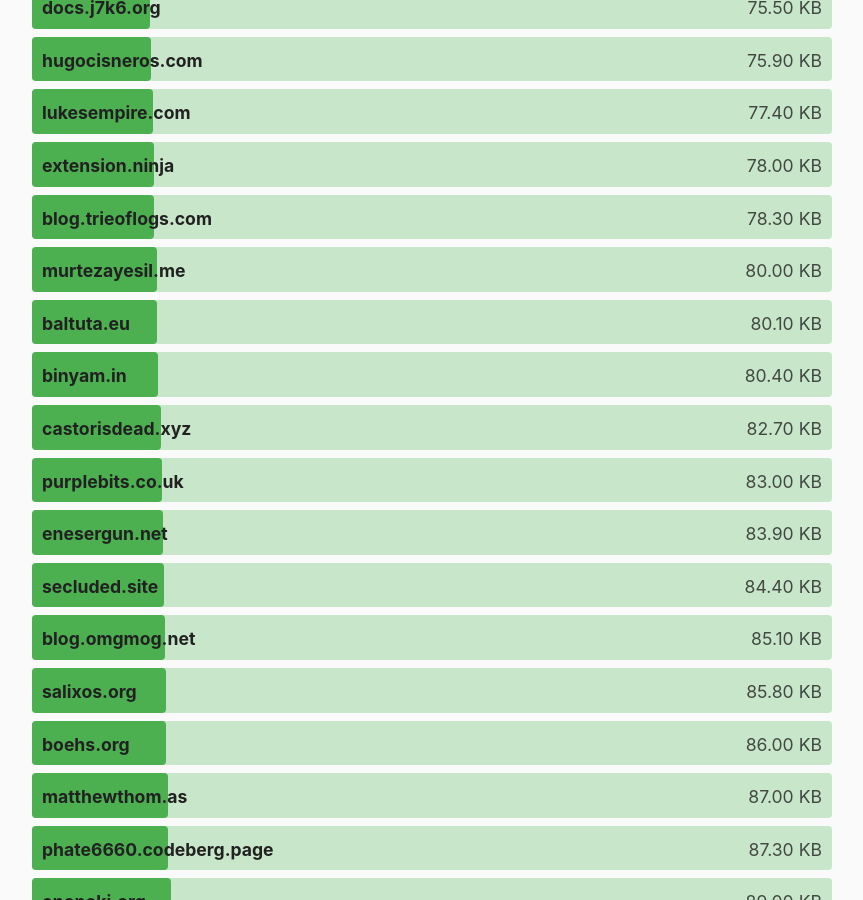
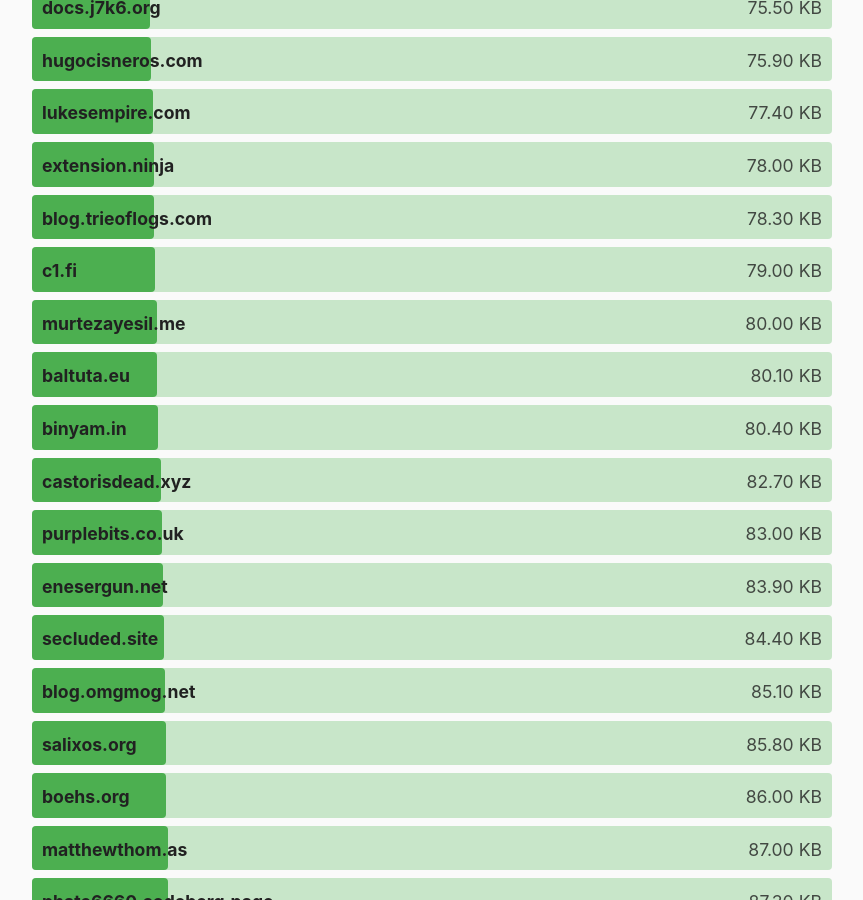
Before and after one commit to kevquirk/512kb.club, a Jekyll site: the page built from index.md, in a window 1280 px wide and 900 px high, scrolled down 16733 px. Shown: the whole window, without its empty margins (208-1071 px from the left). Built offline with Jekyll 4.4.1, drawn with Linux system fonts in a browser that asks for light colours.

Commit message:
Update sites.yml
Added c1.fi
https://gtmetrix.com/reports/c1.fi/Nol9bY6n/

```diff
--- a/_data/sites.yml
+++ b/_data/sites.yml
@@ -462,6 +462,11 @@
   url: https://buchh.org/
   size: 4.7
   last_checked: 2022-05-15
+
+- domain: c1.fi
+  url: https://c1.fi/about?lang=en
+  size: 79.0
+  last_checked: 2023-01-19
 
 - domain: cahaba-ts.com
   url: https://cahaba-ts.com/
```
